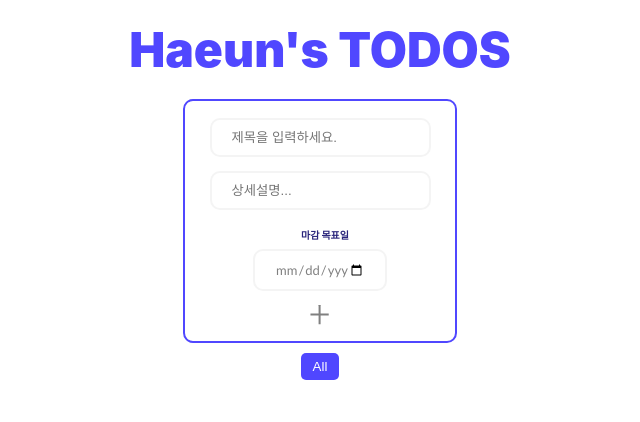
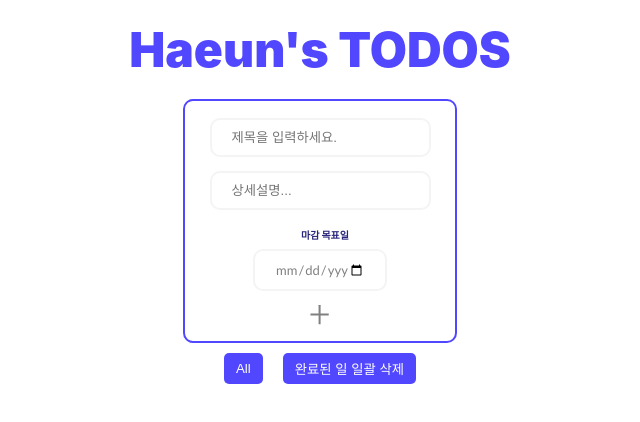
Before and after one commit to songhaeunsong/to-do-list, a React (Create React App) app: page / in a window 1280 px wide. Both pictures are taken after a click on the button "Completed". Shown: the top 422 px of the page, without its empty margins (320-960 px from the left). Built offline with nearby package versions, Linux system fonts and the light colour scheme.

Commit message:
add: 일괄삭제 기능

```diff
--- a/src/App.css
+++ b/src/App.css
@@ -3,6 +3,7 @@
   justify-content: center;
 }
 .filter__completed-btn {
+  margin: 0 10px;
   padding: 6px 12px;
   cursor: pointer;
   background-color: #5047ff;
--- a/src/App.js
+++ b/src/App.js
@@ -43,6 +43,9 @@ function App() {
     setTodos((todos) => todos.filter((todo) => todo.id !== id));
     setSelectedTodo(null);
   };
+  const onCheckedRemove = () => {
+    setTodos((todos) => todos.filter((todo) => todo.checked == false));
+  };
 
   const onUpdate = (id, text, subtext, date) => {
     setTodos((todos) =>
@@ -69,6 +72,18 @@ function App() {
         >
           {isCompleted ? `All` : `Completed`}
         </button>
+        {isCompleted ? (
+          <button
+            className="filter__completed-btn"
+            onClick={() => {
+              onCheckedRemove();
+            }}
+          >
+            완료된 일 일괄 삭제
+          </button>
+        ) : (
+          ``
+        )}
       </div>
       <ToDoList
         isCompleted={isCompleted}
```
